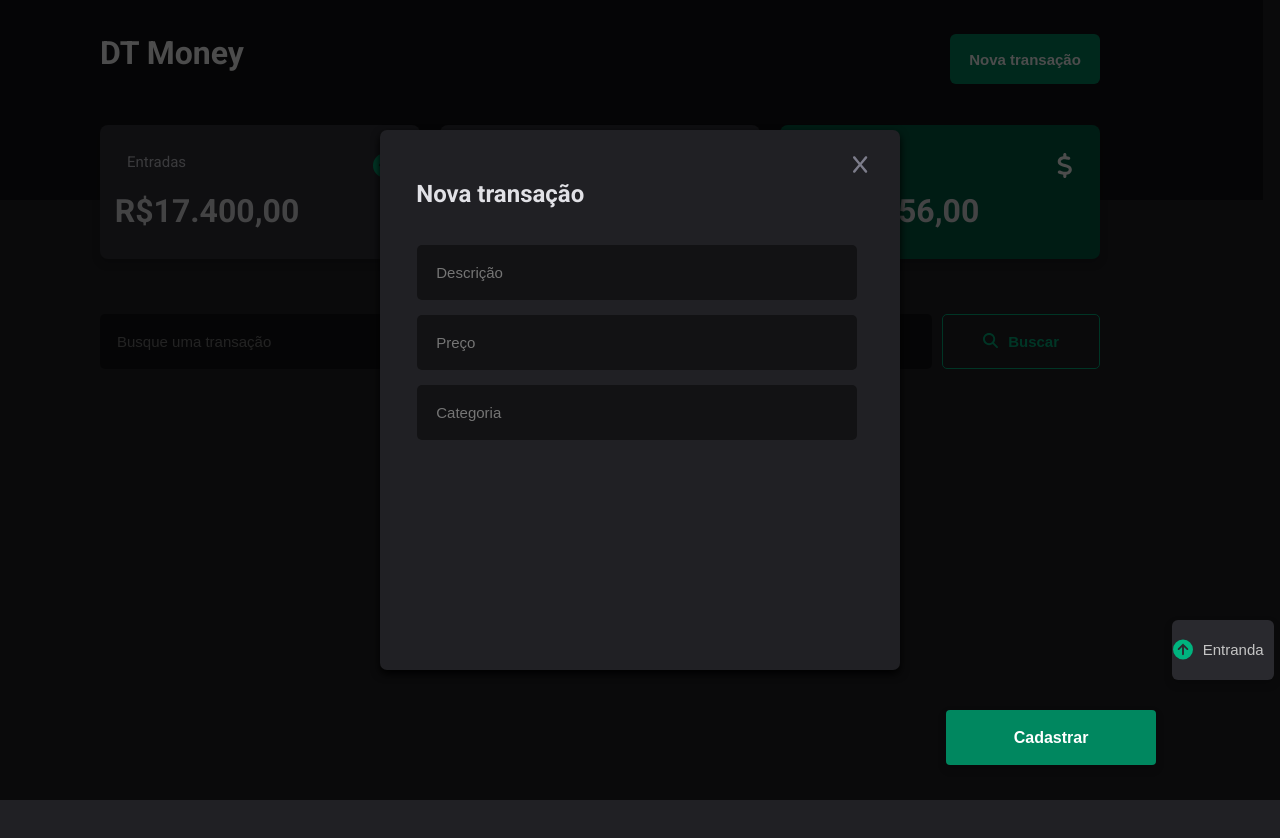
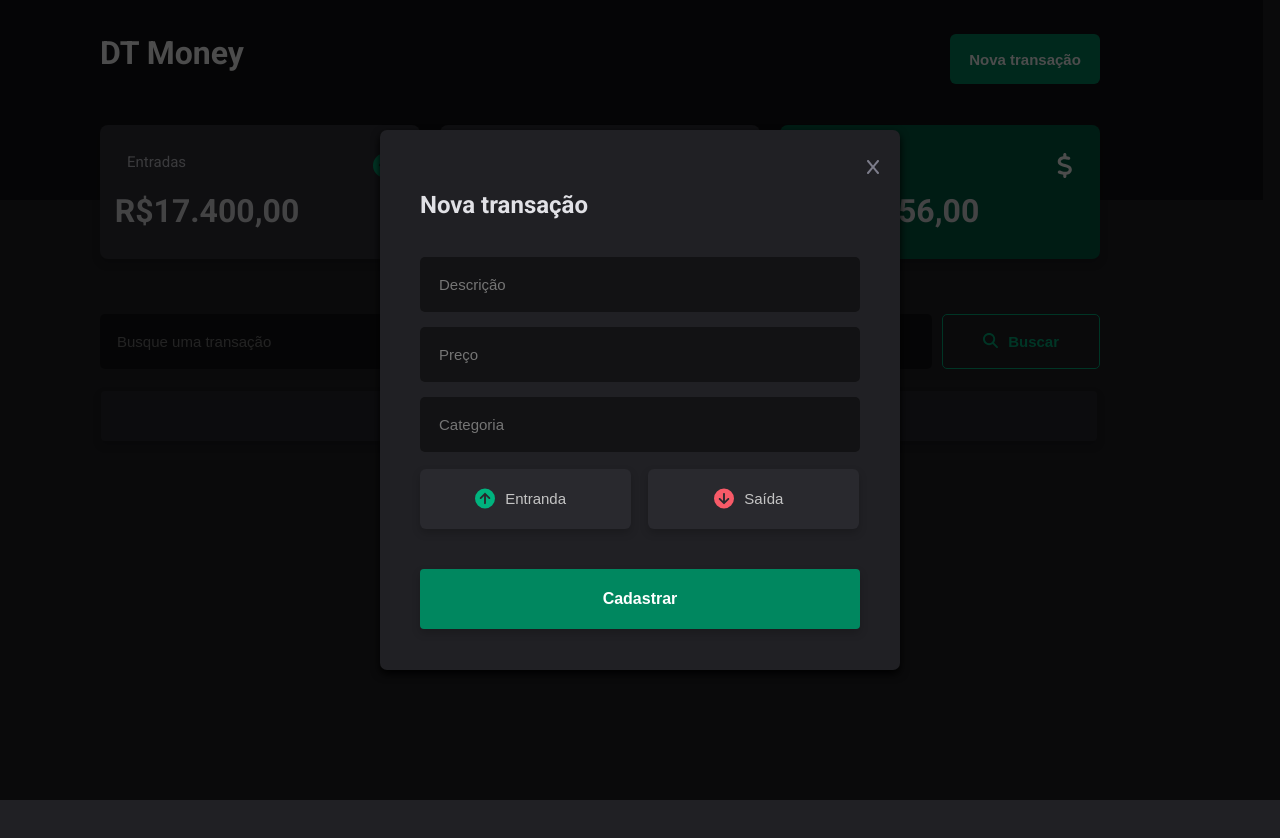
Before and after one commit to iTzGustavoRocha/projeto-dtmoney, a React (Vite) app: page / in a window 1280 px wide. Both pictures are taken after a click on the button "Nova transação". Shown: the top 838 px of the page. Built offline with nearby package versions, Linux system fonts and the light colour scheme.

Commit message:
correçao estilizacao modal

```diff
--- a/src/DTMoney.jsx
+++ b/src/DTMoney.jsx
@@ -19,7 +19,9 @@ function DTMoney(){
     const [openModal, setOpenModal] = useState (false)
     //----------------------
 
-    const [transactions, setTransactions] = useState([]);
+    const transactionsStorage = localStorage.getItem('transacoes');
+
+    const [transactions, setTransactions] = useState([transactionsStorage ? JSON.parse(transactionsStorage) : []]);
 
     //adicionar nova transacao a lista
     const addTransaction = (transaction) => {
--- a/src/componets/modal.css
+++ b/src/componets/modal.css
@@ -16,22 +16,25 @@
     width:520px;
     height: 540px;
     transform: translate(-50%,-50%);
-    padding: 150px;
     background-color: #202024;
     border-radius: 7px;
-    display: flex;
     box-shadow: 0 4px 8px rgb(0, 0, 0, 1);
 
+
+}
+
+.divTituloFechaModal{
+    display: block;
+    width: 100%;
 
 }
 
 .tituloModal{
     color: #e1e1e6;
     position: relative;
-    top: -100px;
-    right: 148px;
-    height: 40px;
-    width: 300px;
+    top: 22px;
+    left: 40px;
+    width: 70%;
     white-space: nowrap;
 
 
@@ -39,15 +42,15 @@
 
 .fecharModal{
     background: none;
-    font-size: 19px;
+    font-size: 16px;
     border: none;
     color: #7C7C8A;
     position:relative;
-    bottom:135px;
-    left:313px;
+    left: 470px;
+    top:18px;
     height: 39px;
-    width: 35px;
-    padding: 10px;
+    width: 45px;
+    padding: 8px;
     border-radius: 7px;
     text-align: center;
     justify-content: center;
@@ -60,13 +63,18 @@
     background: #121214;
 }
 
+.divFormModal{
+    width: 100%;
+}
+
 .formModal{
-    display:inline-flexbox;
+
     position: relative;
-    right: 315px;
-    bottom: 50px;
-    width: 440px;
-    border-radius: 7px;
+    top:45px;
+    margin-left: 40px;
+    margin-right: 40px;
+    width: auto;
+    border-radius: 8px;
     height: 220px;
 
 
@@ -97,24 +105,23 @@
 }
 
 
-.botoesTipoTransaca{
-   display: flex;
-   justify-content: space-between;
+.botoesTipoTransacao{
+
     position: relative;
-    left:755px;
-    top: 180px;
-    width: auto;
-    height: 40px;
+    top: 17px;
+    width: 100%;
+    height: 60px;
+
+
 }
 
 .botaoEntradaModal{
 
-    width: 214px;
+    width: 48%;
     height: 60px;
-    margin-right: 13px;
+
     padding-bottom: 10px;
     border-radius: 6px;
-    font-weight:lighter;
     font-size: 15px;
     color: #c4c4c4;
     text-align: center;
@@ -144,12 +151,11 @@
 }
 
 .botaoSaidaModal{
-    width: 214px;
+    width: 48%;
     height: 60px;
-    margin-right: 13px;
+    margin-left: 17px;
+    padding-bottom: 10px;
     border-radius: 6px;
-    padding-bottom: 10px;
-    font-weight:lighter;
     font-size: 15px;
     color: #c4c4c4;
     text-align: center;
@@ -190,10 +196,10 @@
 .divButtonCadastrar{
     display: flex;
     position: relative;
-    right: 456px;
-    top: 90px;
-    width: 442px;
-    height: 55px;
+    top: 40px;
+    width: 100%;
+    height: 60px;
+
 
 
 
--- a/src/componets/modal.jsx
+++ b/src/componets/modal.jsx
@@ -39,12 +39,13 @@ export default function Modal({isOpen, setModalOpen, onAddTransaction}) {
         return (
             <div className='backgroundModal'>
                 <div className='modalStyle'>
+                    <div className='divTituloFechaModal'>
                         <button className='fecharModal' onClick={setModalOpen}> < FontAwesomeIcon icon={faX}/> </button>
-
                         <h2 className='tituloModal'>Nova transação</h2>
-
+                    </div>
+                    <div className='divFormModal'>
                         <form className='formModal'
-                        onSubmit={handleSubmit} >
+                            onSubmit={ handleSubmit } >
                             <div>
                                     <input className='inputModal'
                                     id='input-entrada'
@@ -71,7 +72,7 @@ export default function Modal({isOpen, setModalOpen, onAddTransaction}) {
 
 
                            </div>
-                        <div className='botoesTipoTransaca'>
+                            <div className='botoesTipoTransacao'>
                                 <button className='botaoEntradaModal'
                                     onClick={() => setType("income")}>
                                     <FontAwesomeIcon className="iconModal" icon={faCircleArrowUp} />Entranda
@@ -90,6 +91,7 @@ export default function Modal({isOpen, setModalOpen, onAddTransaction}) {
 
                             </div>
                         </form>
+                    </div>
 
                 </div>
             </div>
```
Lines whose indentation alone changed are shown as unchanged.
